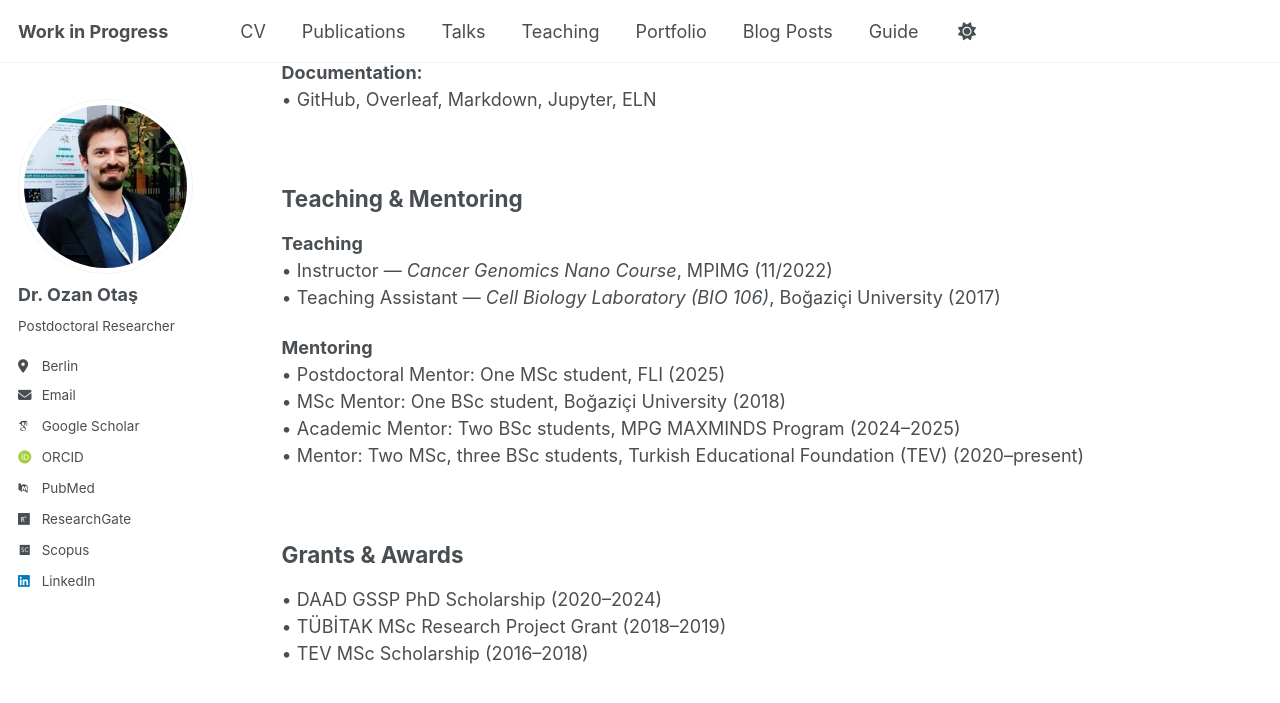
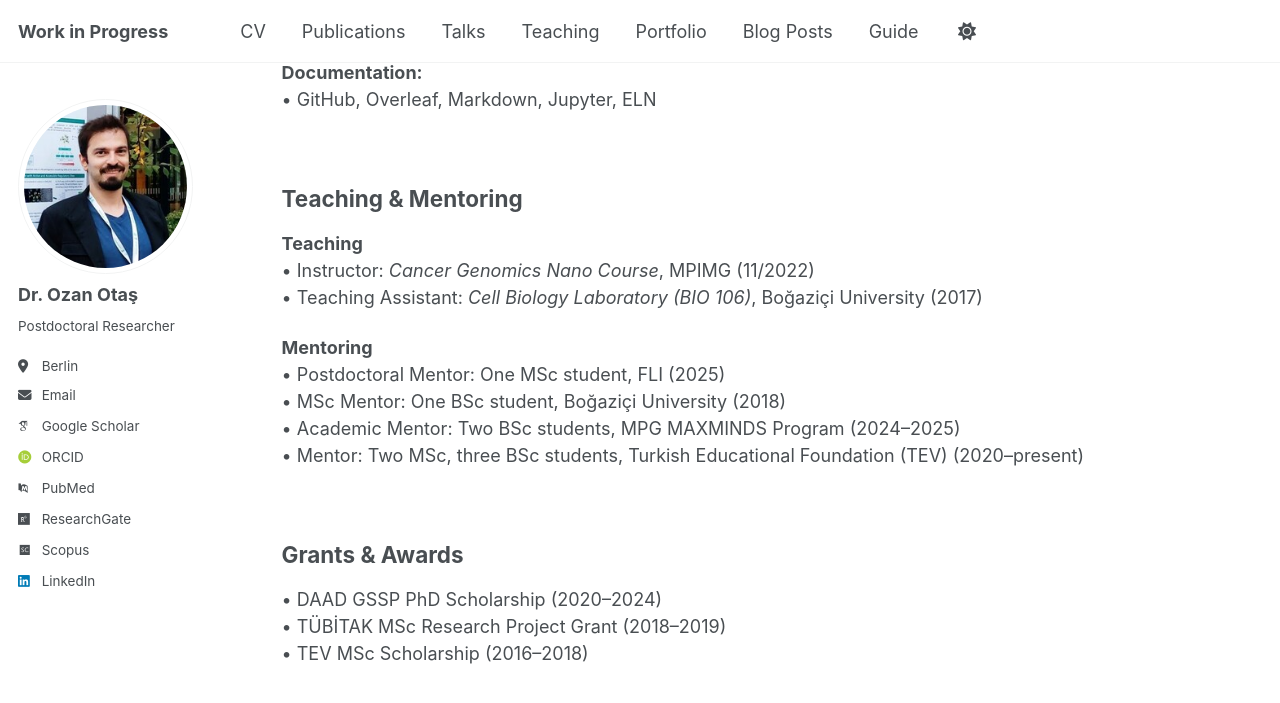
Before and after one commit to OzanOtas/ozanotas.github.io, a Jekyll site: the page built from _pages/cv.md, in a window 1280 px wide and 900 px high, scrolled down 2005 px. Shown: the top 703 px of the window. Built offline with Jekyll 4.4.1, drawn with Linux system fonts in a browser that asks for light colours; some web fonts are replaced; a script that is not in the unit is left out.

```diff
--- a/_pages/cv.md
+++ b/_pages/cv.md
@@ -77,8 +77,8 @@ Université libre de Bruxelles, Belgium (06/2015 – 09/2015)
 <br>
 ## Teaching & Mentoring
 **Teaching**
-• Instructor — *Cancer Genomics Nano Course*, MPIMG (11/2022)
-• Teaching Assistant — *Cell Biology Laboratory (BIO 106)*, Boğaziçi University (2017)
+• Instructor: *Cancer Genomics Nano Course*, MPIMG (11/2022)
+• Teaching Assistant: *Cell Biology Laboratory (BIO 106)*, Boğaziçi University (2017)
 
 **Mentoring**
 • Postdoctoral Mentor: One MSc student, FLI (2025)
```
